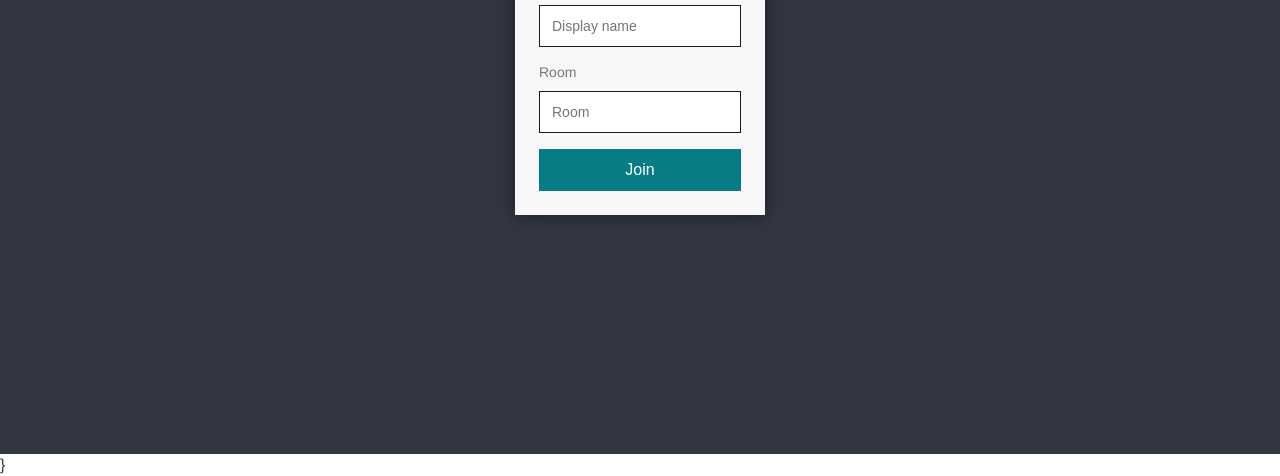
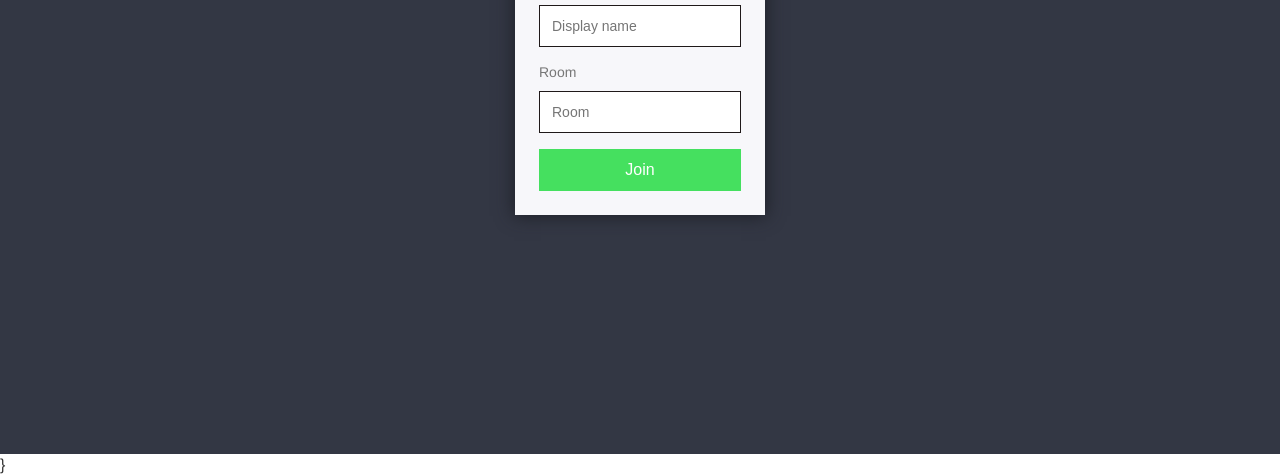
Before and after one commit to harold-barron/Chat-app, a website: page public/index.html in a window 1280 px wide. Shown: the part 346-822 px from the top of the page. Drawn offline with nearby package versions, Linux system fonts and the light colour scheme; no server answers.

Commit message:
Change button color for cicd test

```diff
--- a/public/css/styles.css
+++ b/public/css/styles.css
@@ -40,7 +40,7 @@ input {
 button {
     cursor: pointer;
     padding: 12px;
-    background: #077c85;
+    background: #45e05f;
     border: none;
     color: white;
     font-size: 16px;
```
